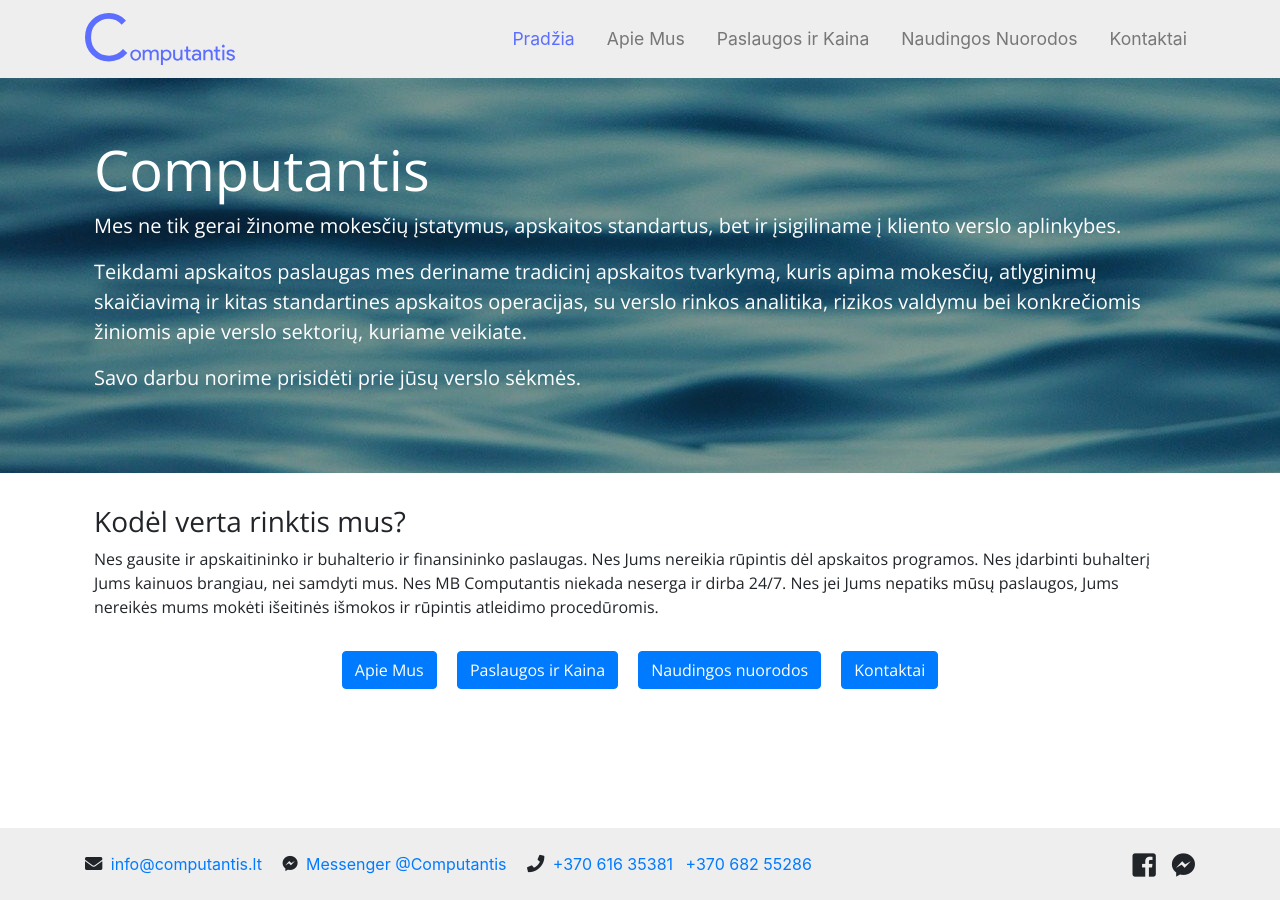
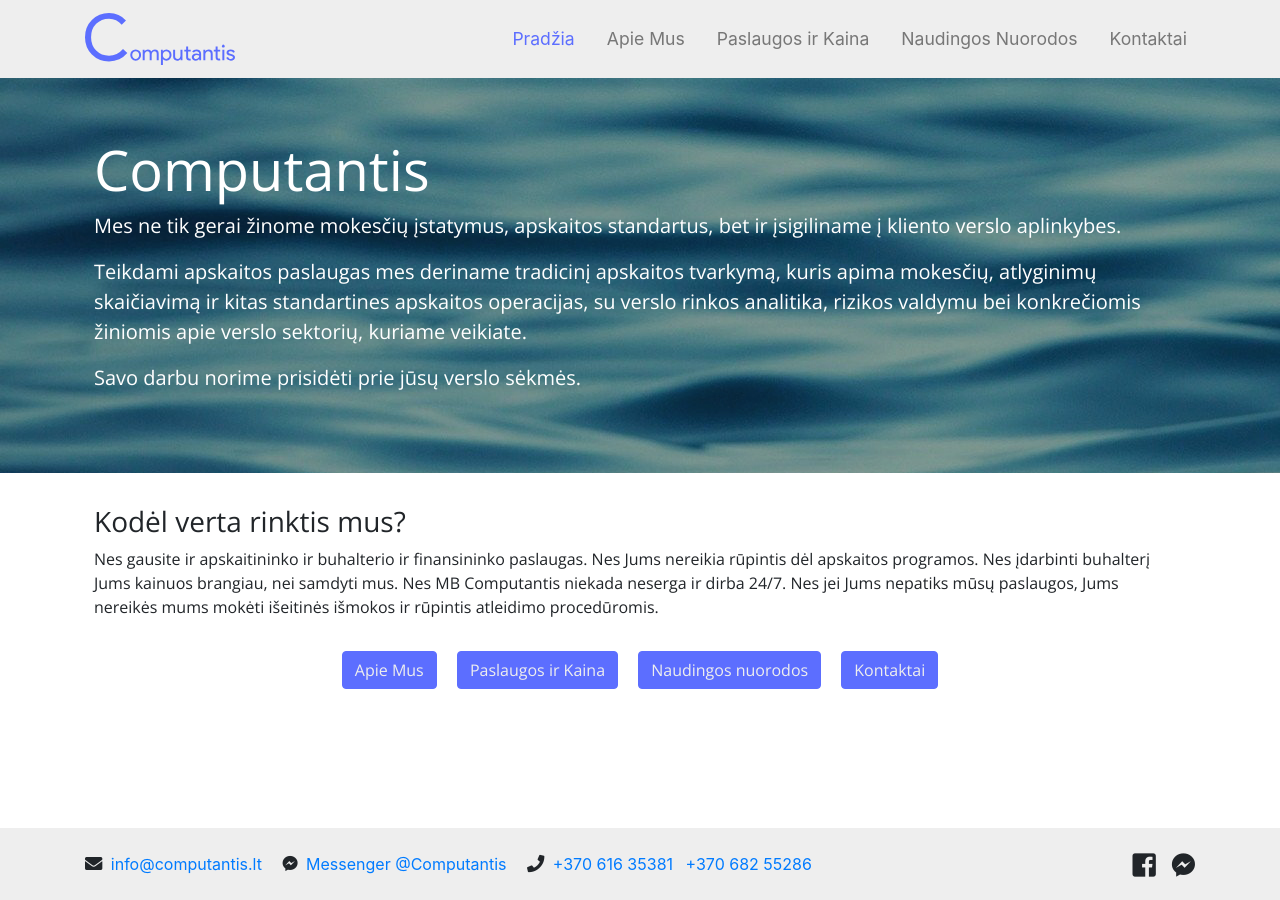
Before and after one commit to MantasJan/Computantis, a Jekyll site: the page built from index.html, in a window 1280 px wide. Built offline with Jekyll 4.4.1, drawn with Linux system fonts in a browser that asks for light colours; nearby versions of some CDN libraries.

Commit message:
changed button color

```diff
--- a/css/master.css
+++ b/css/master.css
@@ -77,7 +77,11 @@
   animation-name: slideDown;
   animation-duration: .3s;
 }
-
+.button, .button:hover, .button:active  {
+  color: #EEEEEE !important;
+  background-color: #5C6EFF !important;
+  border-color: #5C6EFF !important;
+}
 @keyframes slideDown {
   from {
     transform: scaleY(0);
--- a/index.html
+++ b/index.html
@@ -22,9 +22,9 @@
       Jums nepatiks mūsų paslaugos, Jums nereikės mums mokėti išeitinės išmokos ir rūpintis atleidimo procedūromis.</p>
   </div>
   <div class="text-center">
-    <a class="btn btn-primary mt-3 col-12 col-sm-auto" href="/apiemus" role="button">Apie Mus</a>
-    <a class="btn btn-primary mt-3 col-12 col-sm-auto ml-sm-3 mr-sm-3" href="/paslaugosirkaina" role="button">Paslaugos ir Kaina</a>
-    <a class="btn btn-primary mt-3 col-12 col-sm-auto mr-3" href="/nuorodos" role="button">Naudingos nuorodos</a>
-    <a class="btn btn-primary mt-3 col-12 col-sm-auto" href="/kontaktai" role="button">Kontaktai</a>
+    <a class="button btn mt-3 col-12 col-sm-auto" href="/apiemus" role="button">Apie Mus</a>
+    <a class="button btn mt-3 col-12 col-sm-auto ml-sm-3 mr-sm-3" href="/paslaugosirkaina" role="button">Paslaugos ir Kaina</a>
+    <a class="button btn mt-3 col-12 col-sm-auto mr-3" href="/nuorodos" role="button">Naudingos nuorodos</a>
+    <a class="button btn mt-3 col-12 col-sm-auto" href="/kontaktai" role="button">Kontaktai</a>
   </div>
 </div>
--- a/paslaugosirkaina.html
+++ b/paslaugosirkaina.html
@@ -13,7 +13,7 @@
     <li> Sodros ir GPM ataskaitas. </li>
   </ul>
 </div>
-<a class="btn btn-primary mt-2 col-12 col-sm-auto" href="{{site.baseurl}}/failai/kainininkas.pdf" role="button">Kainininkas</a>
+<a class="btn button mt-2 col-12 col-sm-auto" href="{{site.baseurl}}/failai/kainininkas.pdf" role="button">Kainininkas</a>
 <p class="text mt-3">
   Kaina priklauso nuo imones veiklos, narių, samdomų darbuotojų, išrašomų ir gaunamų sąskaitų faktūrų skaičiaus. Nuo pinigų operacijų skaičiaus, sezoniškumo ir pan. Susisiekite su mumis ir manau, kad rasime abiems pusėms tinkamą sprendimą.
 </p>
```
